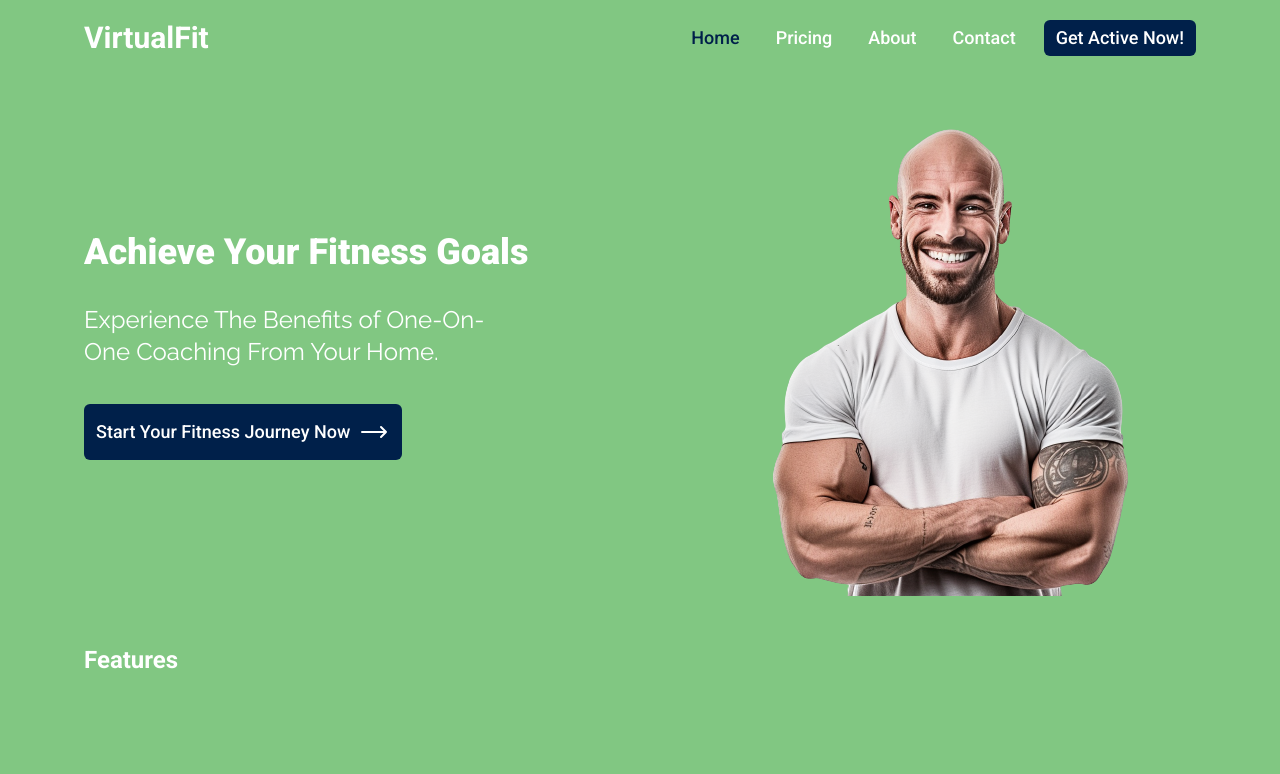
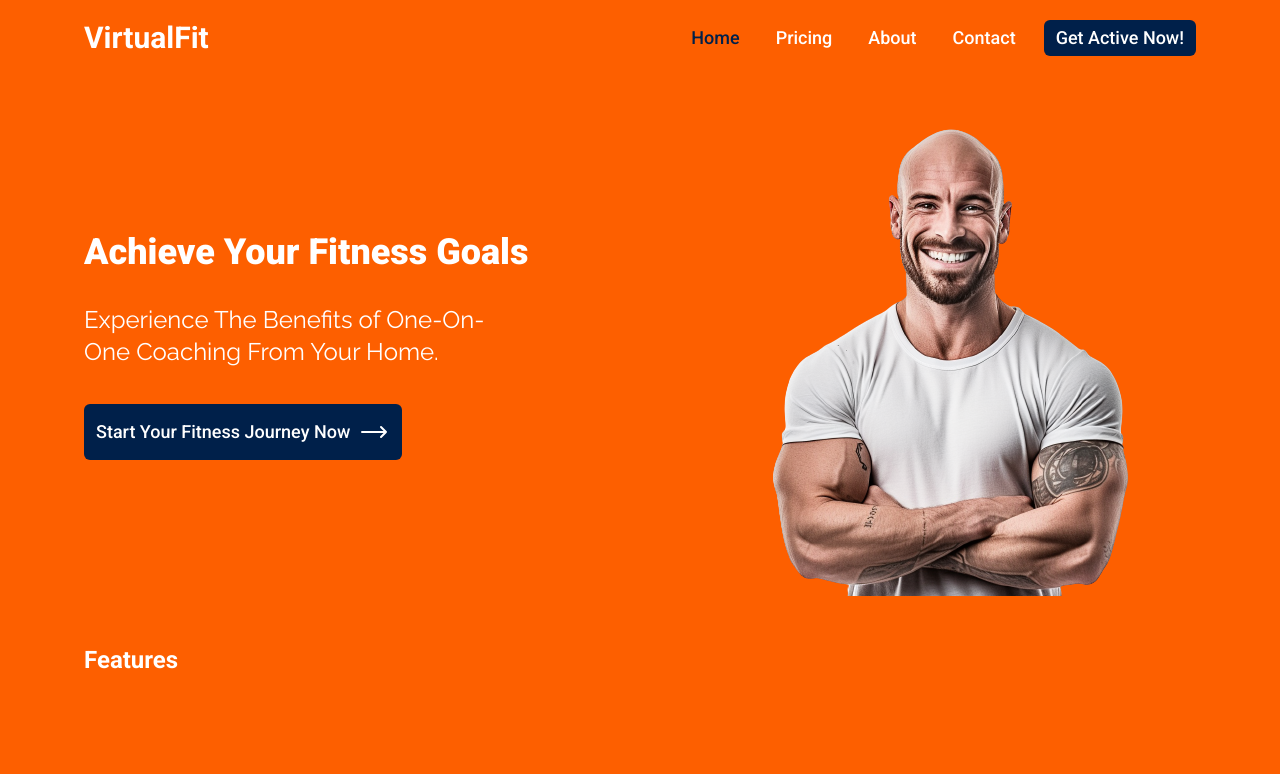
Before and after one commit to dave371/demo-1, a Next.js app: page / in a window 1280 px wide. Shown: the top 774 px of the page. Built offline with nearby package versions, Linux system fonts and the light colour scheme; what tailwindcss-debug-screens would draw is missing.

Commit message:
minor ui updates to layout

```diff
--- a/src/app/globals.css
+++ b/src/app/globals.css
@@ -4,7 +4,7 @@
 
 @layer base {
   body {
-    background-color: #81c782;
+    background-color: #fd5f00;
     color: #ffffff;
   }
 }
--- a/src/app/layout.js
+++ b/src/app/layout.js
@@ -11,7 +11,9 @@ export const metadata = {
 export default function RootLayout({ children }) {
   return (
     <html lang="en">
-      <body className={`${raleway.className} debug-screens flex flex-col`}>
+      <body
+        className={`${raleway.className} debug-screens flex flex-col min-h-screen`}
+      >
         <Navbar />
         <main className="p-5 grow xl:w-[90%] 2xl:w-[75%] lg:mx-auto">
           {children}
```
